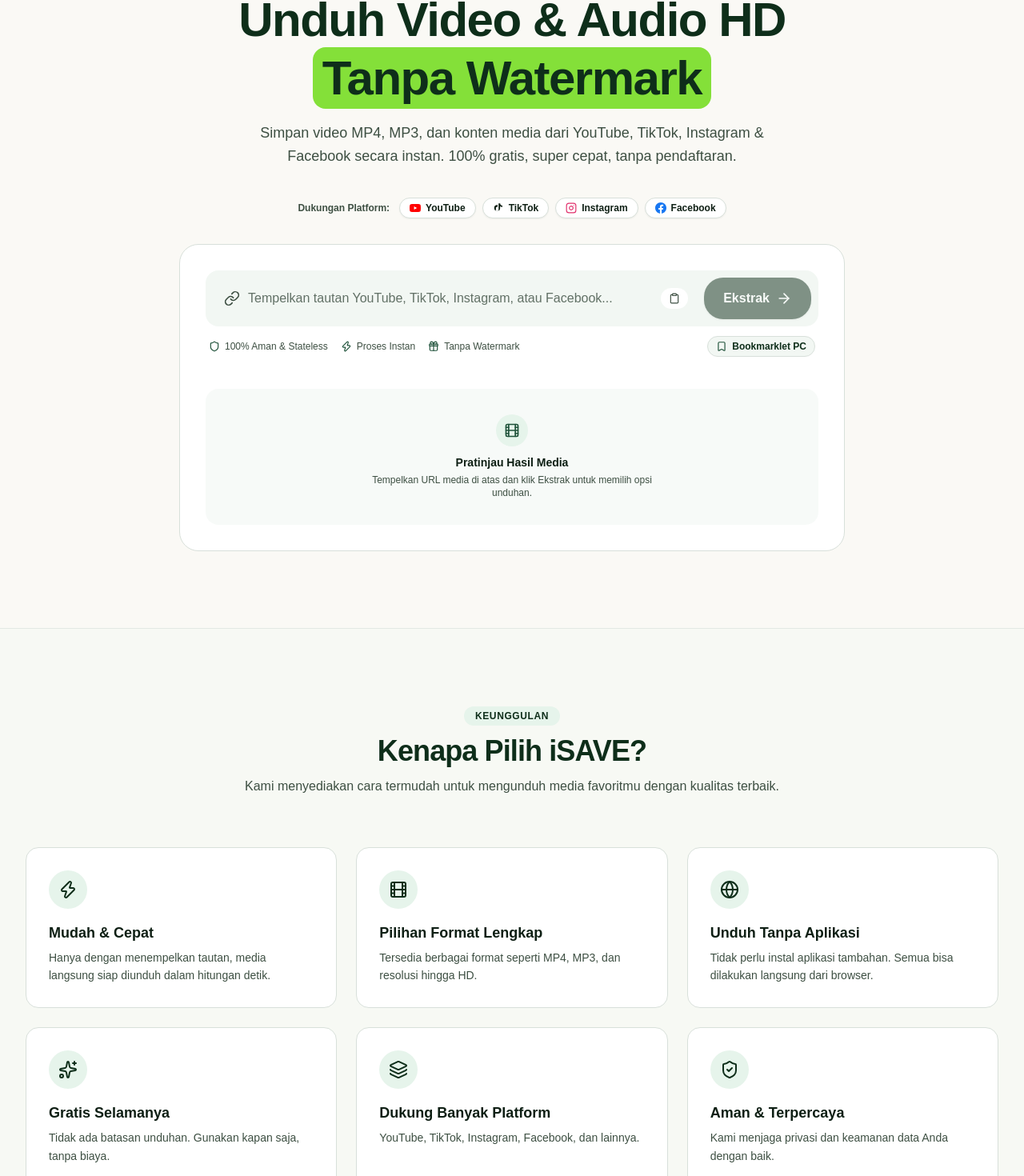
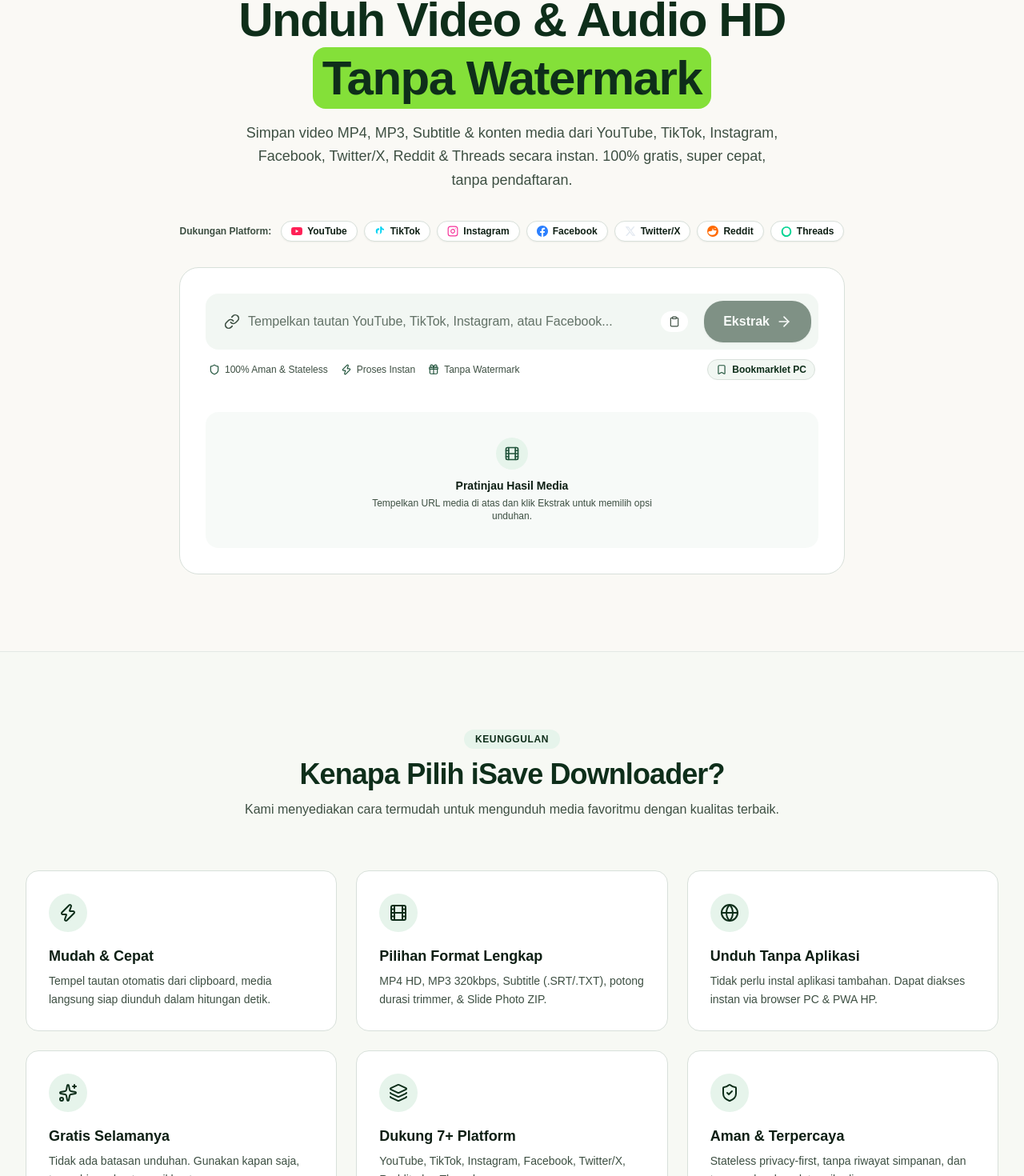
Before and after one commit to RaffaelAldrichS/i-save, a Next.js app: page / in a window 1280 px wide. Shown: the part 147-1617 px from the top of the page at 80% size. Built offline with nearby package versions, Linux system fonts and the light colour scheme; a web font is replaced by a local one.

Commit message:
fix(copywriting): align UI copy, platform badges, and features list with actual capabilities

```diff
--- a/src/app/page.tsx
+++ b/src/app/page.tsx
@@ -104,7 +104,7 @@
               </h1>
 
               <p className="text-base sm:text-lg text-text-muted leading-relaxed font-normal max-w-2xl mx-auto">
-                Simpan video MP4, MP3, dan konten media dari YouTube, TikTok, Instagram & Facebook secara instan. 100% gratis, super cepat, tanpa pendaftaran.
+                Simpan video MP4, MP3, Subtitle & konten media dari YouTube, TikTok, Instagram, Facebook, Twitter/X, Reddit & Threads secara instan. 100% gratis, super cepat, tanpa pendaftaran.
               </p>
             </div>
 
--- a/src/components/BrandIcons.tsx
+++ b/src/components/BrandIcons.tsx
@@ -25,3 +25,21 @@
     <path d="M24 12.073c0-6.627-5.373-12-12-12s-12 5.373-12 12c0 5.99 4.388 10.954 10.125 11.854v-8.385H7.078v-3.47h3.047V9.43c0-3.007 1.792-4.669 4.533-4.669 1.312 0 2.686.235 2.686.235v2.953H15.83c-1.491 0-1.956.925-1.956 1.874v2.25h3.328l-.532 3.47h-2.796v8.385C19.612 23.027 24 18.062 24 12.073z"/>
   </svg>
 );
+
+export const TwitterIcon: React.FC<{ className?: string }> = ({ className = 'w-4 h-4' }) => (
+  <svg className={className} viewBox="0 0 24 24" fill="currentColor">
+    <path d="M18.244 2.25h3.308l-7.227 8.26 8.502 11.24H16.17l-5.214-6.817L4.99 21.75H1.68l7.73-8.835L1.254 2.25H8.08l4.713 6.231zm-1.161 17.52h1.833L7.084 4.126H5.117z"/>
+  </svg>
+);
+
+export const RedditIcon: React.FC<{ className?: string }> = ({ className = 'w-4 h-4' }) => (
+  <svg className={className} viewBox="0 0 24 24" fill="currentColor">
+    <path d="M12 0A12 12 0 0 0 0 12a12 12 0 0 0 12 12 12 12 0 0 0 12-12A12 12 0 0 0 12 0zm5.01 4.744c.688 0 1.25.561 1.25 1.249a1.25 1.25 0 0 1-2.498.056l-2.597-.547-.8 3.747c1.824.07 3.48.632 4.674 1.488.308-.309.73-.491 1.196-.491.94 0 1.702.762 1.702 1.702 0 .693-.412 1.287-1.004 1.554.02.213.03.428.03.645 0 3.28-3.766 5.94-8.414 5.94-4.648 0-8.414-2.66-8.414-5.94 0-.214.01-.427.028-.636A1.696 1.696 0 0 1 2.94 13.69c0-.94.762-1.702 1.702-1.702.476 0 .903.197 1.215.512 1.195-.845 2.842-1.405 4.654-1.482l.951-4.458a.25.25 0 0 1 .29-.191l3.056.643a1.245 1.245 0 0 1 1.202-.768z"/>
+  </svg>
+);
+
+export const ThreadsIcon: React.FC<{ className?: string }> = ({ className = 'w-4 h-4' }) => (
+  <svg className={className} viewBox="0 0 24 24" fill="currentColor">
+    <path d="M12.186 24c-6.264 0-10.87-4.47-10.87-10.87C1.316 6.4 5.922 2 12.186 2c6.28 0 10.5 4.4 10.5 10.866 0 6.64-4.52 11.134-10.5 11.134zm0-3.15c4.54 0 7.37-3.4 7.37-7.984 0-4.59-2.83-7.984-7.37-7.984-4.56 0-7.72 3.394-7.72 7.984 0 4.584 3.16 7.984 7.72 7.984z"/>
+  </svg>
+);
--- a/src/components/FAQSection.tsx
+++ b/src/components/FAQSection.tsx
@@ -13,7 +13,7 @@
 
   const faqs: FAQItem[] = [
     {
-      q: 'Apakah iSave gratis digunakan?',
+      q: 'Apakah iSave Downloader gratis digunakan?',
       a: 'Ya, 100% gratis tanpa batasan jumlah pengunduhan dan tanpa memerlukan pendaftaran akun.',
     },
     {
@@ -22,7 +22,11 @@
     },
     {
       q: 'Format apa saja yang didukung?',
-      a: 'Kami mendukung berbagai resolusi MP4 (1080p, 720p, 480p) dan ekstraksi audio MP3 kualitas tinggi.',
+      a: 'Kami mendukung resolusi MP4 (1080p, 720p, 480p), MP3 (320k, 192k, 128k), Subtitle Teks (.SRT/.TXT), dan Bundel Photo Slide ZIP.',
+    },
+    {
+      q: 'Platform apa saja yang didukung?',
+      a: 'iSave Downloader mendukung YouTube, TikTok, Instagram, Facebook, Twitter/X, Reddit, dan Threads.',
     },
     {
       q: 'Apakah data saya disimpan di server?',
--- a/src/components/Features.tsx
+++ b/src/components/Features.tsx
@@ -5,32 +5,32 @@
   const featureCards = [
     {
       title: 'Mudah & Cepat',
-      description: 'Hanya dengan menempelkan tautan, media langsung siap diunduh dalam hitungan detik.',
+      description: 'Tempel tautan otomatis dari clipboard, media langsung siap diunduh dalam hitungan detik.',
       icon: Zap,
     },
     {
       title: 'Pilihan Format Lengkap',
-      description: 'Tersedia berbagai format seperti MP4, MP3, dan resolusi hingga HD.',
+      description: 'MP4 HD, MP3 320kbps, Subtitle (.SRT/.TXT), potong durasi trimmer, & Slide Photo ZIP.',
       icon: Film,
     },
     {
       title: 'Unduh Tanpa Aplikasi',
-      description: 'Tidak perlu instal aplikasi tambahan. Semua bisa dilakukan langsung dari browser.',
+      description: 'Tidak perlu instal aplikasi tambahan. Dapat diakses instan via browser PC & PWA HP.',
       icon: Globe,
     },
     {
       title: 'Gratis Selamanya',
-      description: 'Tidak ada batasan unduhan. Gunakan kapan saja, tanpa biaya.',
+      description: 'Tidak ada batasan unduhan. Gunakan kapan saja, tanpa biaya dan tanpa iklan trap.',
       icon: Sparkles,
     },
     {
-      title: 'Dukung Banyak Platform',
-      description: 'YouTube, TikTok, Instagram, Facebook, dan lainnya.',
+      title: 'Dukung 7+ Platform',
+      description: 'YouTube, TikTok, Instagram, Facebook, Twitter/X, Reddit, dan Threads.',
       icon: Layers,
     },
     {
       title: 'Aman & Terpercaya',
-      description: 'Kami menjaga privasi dan keamanan data Anda dengan baik.',
+      description: 'Stateless privacy-first, tanpa riwayat simpanan, dan tanpa pelacakan data pribadi.',
       icon: ShieldCheck,
     },
   ];
@@ -44,7 +44,7 @@
             KEUNGGULAN
           </span>
           <h2 className="text-3xl sm:text-4xl font-extrabold text-primary tracking-tight">
-            Kenapa Pilih iSAVE?
+            Kenapa Pilih iSave Downloader?
           </h2>
           <p className="text-base text-text-muted">
             Kami menyediakan cara termudah untuk mengunduh media favoritmu dengan kualitas terbaik.
--- a/src/components/HowItWorks.tsx
+++ b/src/components/HowItWorks.tsx
@@ -6,7 +6,7 @@
     {
       number: '1',
       title: 'Tempel Link',
-      description: 'Salin tautan video dari aplikasi YouTube, TikTok, atau Instagram.',
+      description: 'Salin tautan dari YouTube, TikTok, Instagram, Twitter/X, Reddit, atau Threads.',
       icon: LinkIcon,
     },
     {
--- a/src/components/PlatformBadges.tsx
+++ b/src/components/PlatformBadges.tsx
@@ -1,12 +1,23 @@
 import React from 'react';
-import { YoutubeIcon, TiktokIcon, InstagramIcon, FacebookIcon } from './BrandIcons';
+import {
+  YoutubeIcon,
+  TiktokIcon,
+  InstagramIcon,
+  FacebookIcon,
+  TwitterIcon,
+  RedditIcon,
+  ThreadsIcon,
+} from './BrandIcons';
 
 export const PlatformBadges: React.FC = () => {
   const platforms = [
-    { name: 'YouTube', icon: YoutubeIcon, color: 'text-brand-youtube' },
-    { name: 'TikTok', icon: TiktokIcon, color: 'text-brand-tiktok' },
-    { name: 'Instagram', icon: InstagramIcon, color: 'text-brand-instagram' },
-    { name: 'Facebook', icon: FacebookIcon, color: 'text-brand-facebook' },
+    { name: 'YouTube', icon: YoutubeIcon, color: 'text-rose-500' },
+    { name: 'TikTok', icon: TiktokIcon, color: 'text-cyan-400' },
+    { name: 'Instagram', icon: InstagramIcon, color: 'text-pink-500' },
+    { name: 'Facebook', icon: FacebookIcon, color: 'text-blue-500' },
+    { name: 'Twitter/X', icon: TwitterIcon, color: 'text-slate-200' },
+    { name: 'Reddit', icon: RedditIcon, color: 'text-orange-500' },
+    { name: 'Threads', icon: ThreadsIcon, color: 'text-emerald-400' },
   ];
 
   return (
```
